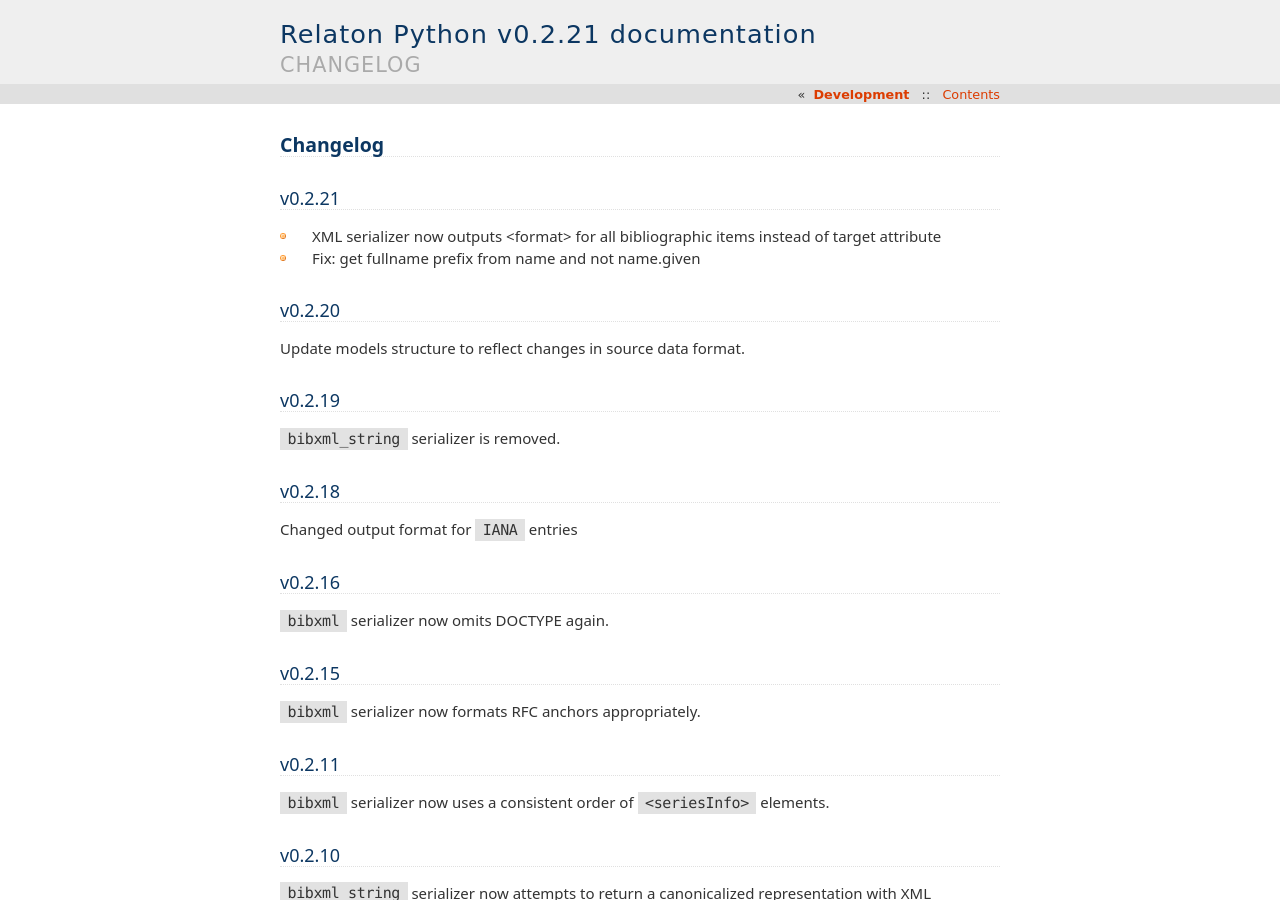
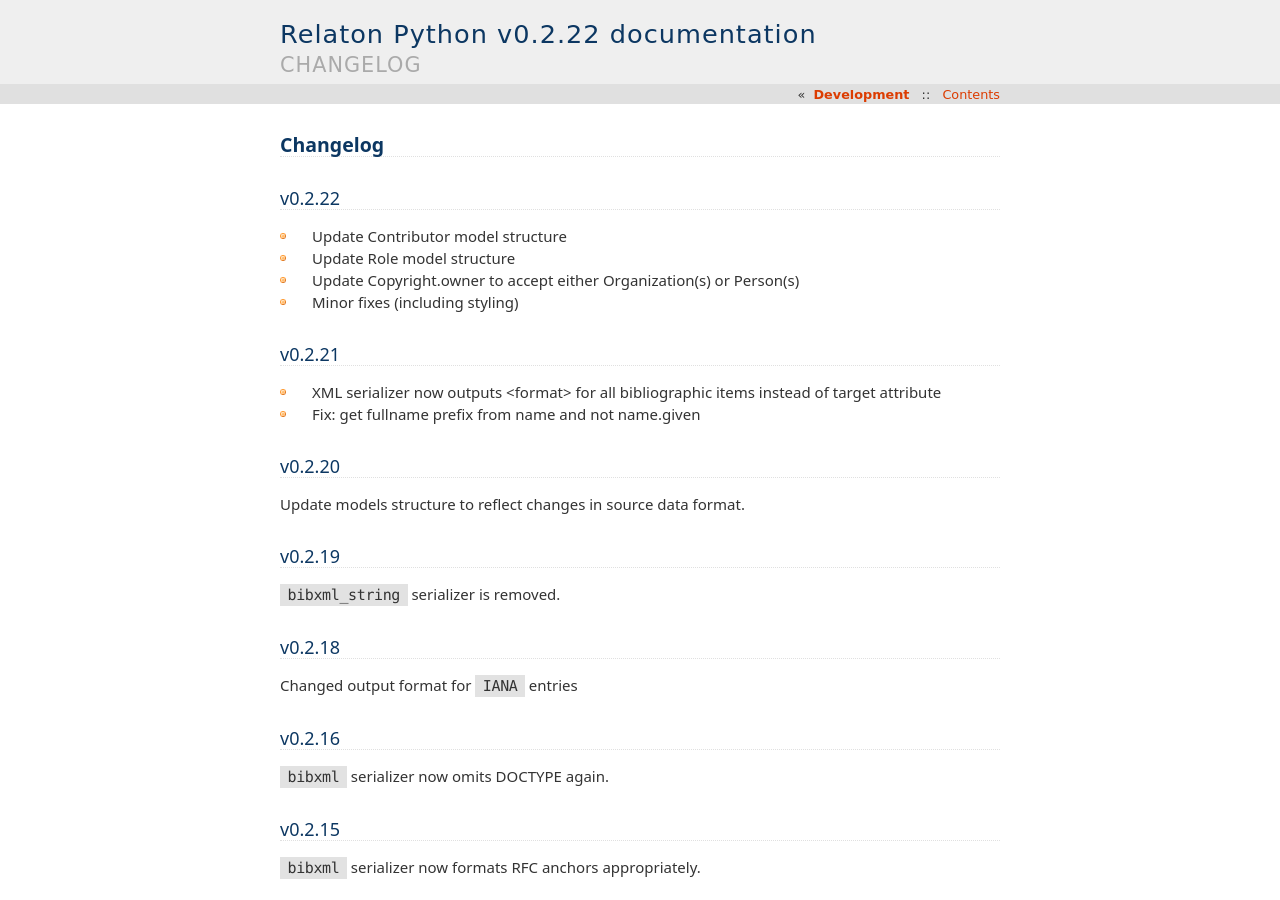
Before and after one commit to relaton/relaton-py, a Sphinx documentation site: the page built from docs/changelog.rst, in a window 1280 px wide and 900 px high. Built offline with Sphinx 7.4.7, drawn with Linux system fonts in a browser that asks for light colours.

Commit message:
chore: bump version + add changelogs

```diff
--- a/docs/changelog.rst
+++ b/docs/changelog.rst
@@ -1,6 +1,14 @@
 =========
 Changelog
 =========
+
+v0.2.22
+=======
+
+- Update Contributor model structure
+- Update Role model structure
+- Update Copyright.owner to accept either Organization(s) or Person(s)
+- Minor fixes (including styling)
 
 v0.2.21
 =======
--- a/relaton/__init__.py
+++ b/relaton/__init__.py
@@ -1 +1 @@
-__version__ = '0.2.21'
+__version__ = '0.2.22'
```
